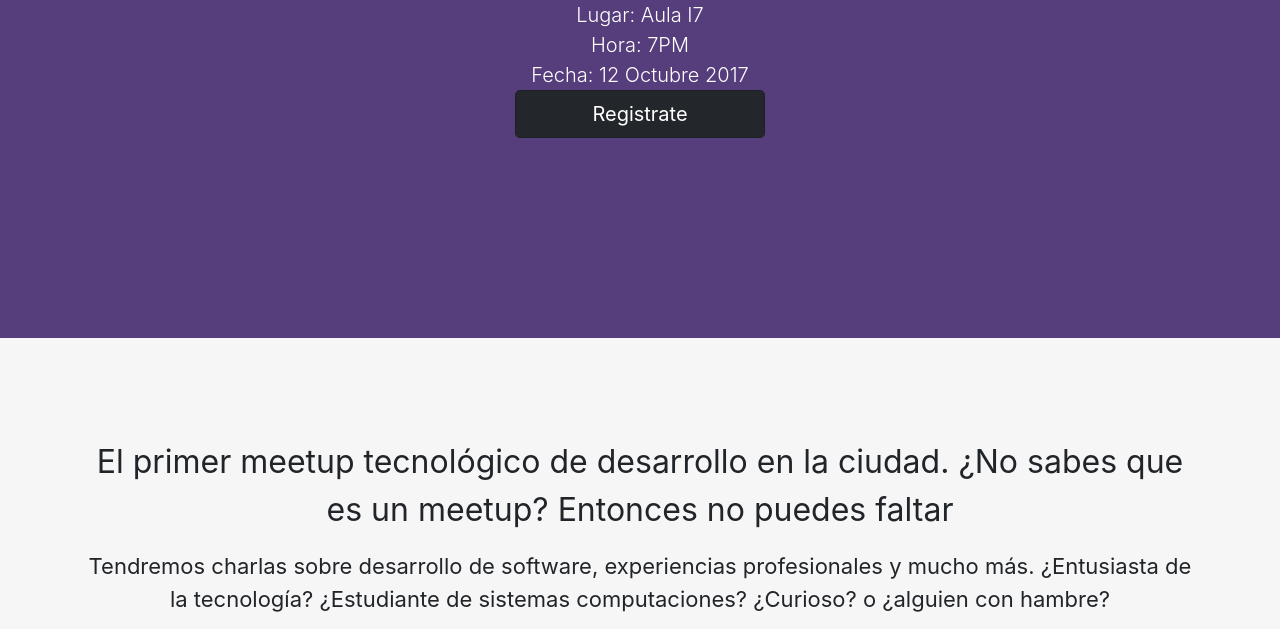
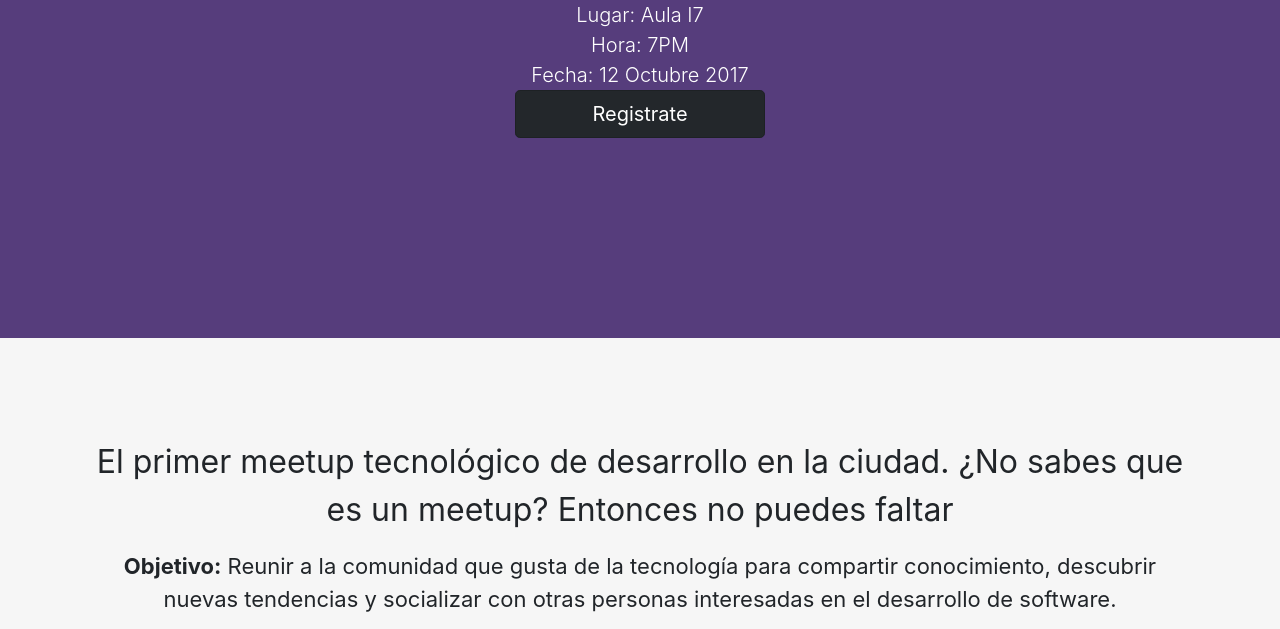
Before and after one commit to Eder87rh/devlzc.github.io, a plain HTML site: page index.html in a window 1280 px wide. Shown: the part 287-916 px from the top of the page. Drawn offline with nearby package versions, Linux system fonts and the light colour scheme.

Commit message:
Update index.html

```diff
--- a/index.html
+++ b/index.html
@@ -30,6 +30,8 @@
                 <div class="row">
                     <div class="col">
                         <p class="meet-lead text-center">El primer meetup tecnológico de desarrollo en la ciudad. ¿No sabes que es un meetup? Entonces no puedes faltar</p>
+                        <p class="text-center"><strong>Objetivo:</strong> Reunir a la comunidad que gusta de la tecnología para compartir conocimiento, descubrir nuevas tendencias
+                            y socializar con otras personas interesadas en el desarrollo de software.</p>
                         <p class="text-center">Tendremos charlas sobre desarrollo de software, experiencias profesionales y mucho más. ¿Entusiasta de la tecnología?
                             ¿Estudiante de sistemas computaciones? ¿Curioso? o ¿alguien con hambre?</p>
                         <p class="text-center">Entonces te esperamos, que tendremos bocadillos</p>
```
